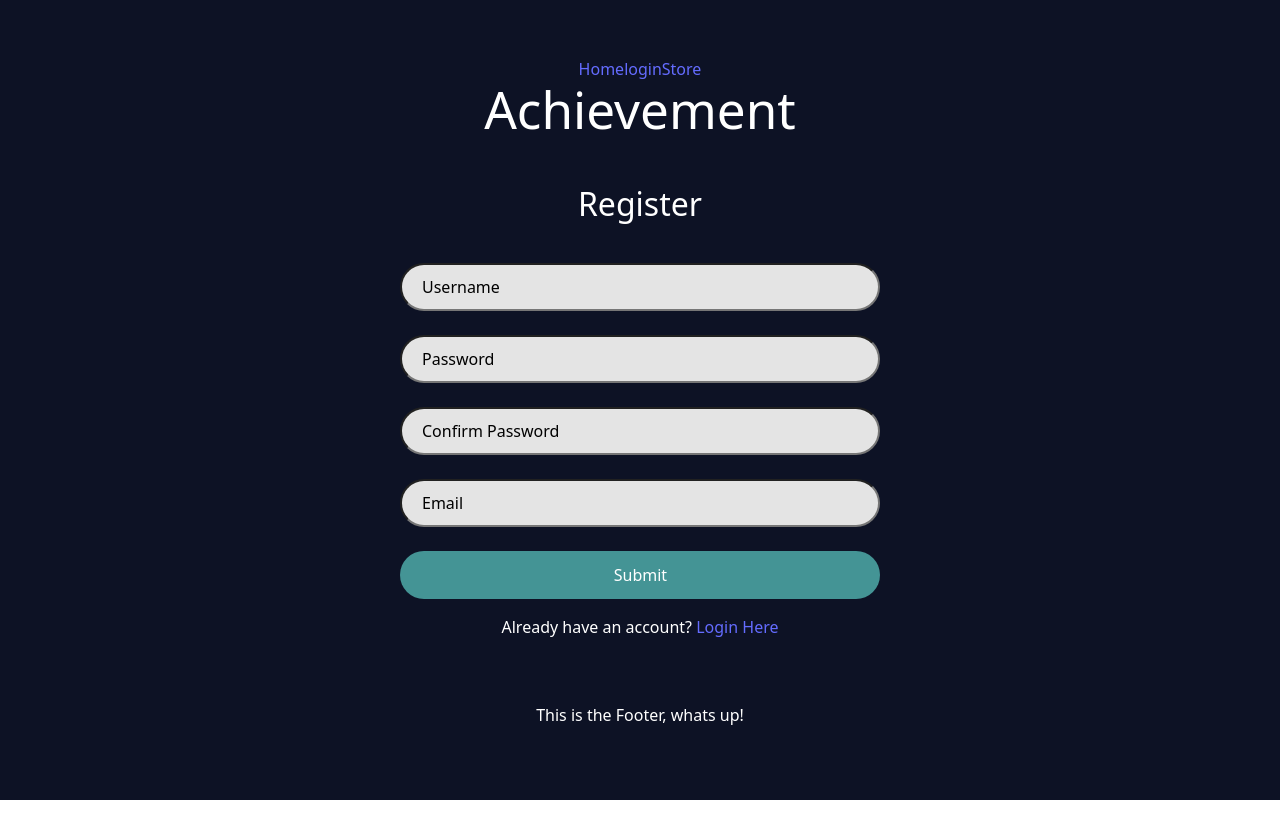
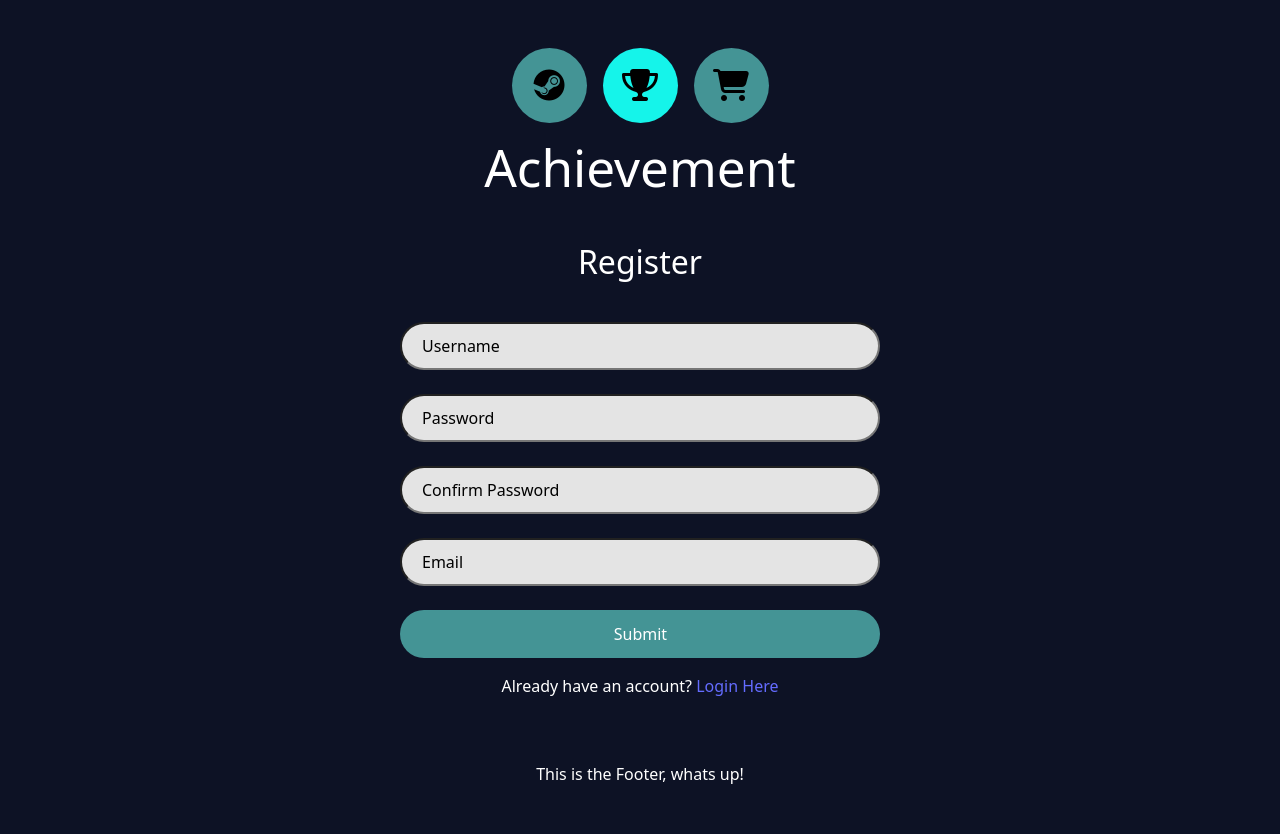
Before and after one commit to Sonagi-R/achievements, a React (Vite) app: page /register in a window 1280 px wide. Before the commit the page ends 800 px from the top, so only its background shows below. Built offline with nearby package versions, Linux system fonts and the light colour scheme; the HTML template or start-up script is replaced by a standard one.

Commit message:
fixed folder clash

```diff
--- a/src/App.jsx
+++ b/src/App.jsx
@@ -3,7 +3,6 @@ import { Routes, Route, Navigate } from "react-router-dom";
 import { Layout } from "./components";
 import "./App.css";
 import * as Pages from "./pages";
-import Nav from "./layout/nav";
 
 function App() {
   return (
--- a/src/components/Layout/index.jsx
+++ b/src/components/Layout/index.jsx
@@ -1,13 +1,14 @@
 import React from 'react'
-import {NavLink, Outlet} from 'react-router-dom'
+import { NavLink, Outlet } from 'react-router-dom'
+import './index.css'
 
 export default function Layout() {
   return (
     <>
         <nav>
-            <NavLink to='/'>Home</NavLink>
-            <NavLink to='/login'>login</NavLink>
-            <NavLink to='/store'>Store</NavLink>
+            <NavLink to='/' className="nav-component"><i className="fa-brands fa-steam fa-2xl steam"></i></NavLink>
+            <NavLink to='/login' className="nav-component active-nav"><i className="fa-solid fa-trophy fa-2xl trophy"></i></NavLink>
+            <NavLink to='/store' className="nav-component"><i className="fa-solid fa-cart-shopping fa-2xl cart"></i></NavLink>
         </nav>
         <main>
         <Outlet />
--- a/src/components/index.js
+++ /dev/null
@@ -1 +0,0 @@
-export {default as Layout} from './Layout'
--- a/src/modules/index.jsx
+++ b/src/components/index.jsx
@@ -1,3 +1,4 @@
+export { default as Layout } from './Layout'
 export { default as Login } from './Login'
 export { default as Register } from './Register'
 export { default as Dashboard } from './Dashboard'
--- a/src/layout/nav.jsx
+++ /dev/null
@@ -1,13 +0,0 @@
-import { NavLink, Outlet } from "react-router-dom";
-import "./nav.css";
-
-export default function Nav() {
-  return (
-    <>
-          <NavLink to="/" id="logo" className="nav-component"><i className="fa-brands fa-steam fa-2xl steam"></i></NavLink>
-          <NavLink to="/" id="logo" className="nav-component active-nav"><i className="fa-solid fa-trophy fa-2xl trophy"></i></NavLink>
-          <NavLink to="/" id="logo" className="nav-component"><i className="fa-solid fa-cart-shopping fa-2xl cart"></i></NavLink>
-      <Outlet />
-    </>
-  );
-}
--- a/src/pages/loginPage/index.jsx
+++ b/src/pages/loginPage/index.jsx
@@ -1,5 +1,5 @@
 import React from 'react'
-import { Login } from '../../modules'
+import { Login } from '../../components'
 
 export default function loginPage() {
     return (
--- a/src/pages/registerPage/index.jsx
+++ b/src/pages/registerPage/index.jsx
@@ -1,5 +1,5 @@
 import React from 'react'
-import { Register } from '../../modules'
+import { Register } from '../../components'
 
 export default function registerPage() {
     return (
```
Also changed, not shown: src/components/Dashboard/index.jsx (renamed from src/modules/Dashboard/index.jsx), src/components/Layout/index.css (renamed from src/layout/nav.css), src/components/Login/index.jsx (renamed from src/modules/Login/index.jsx), src/components/Register/index.css (renamed from src/modules/Register/index.css), src/components/Register/index.jsx (renamed from src/modules/Register/index.jsx).
